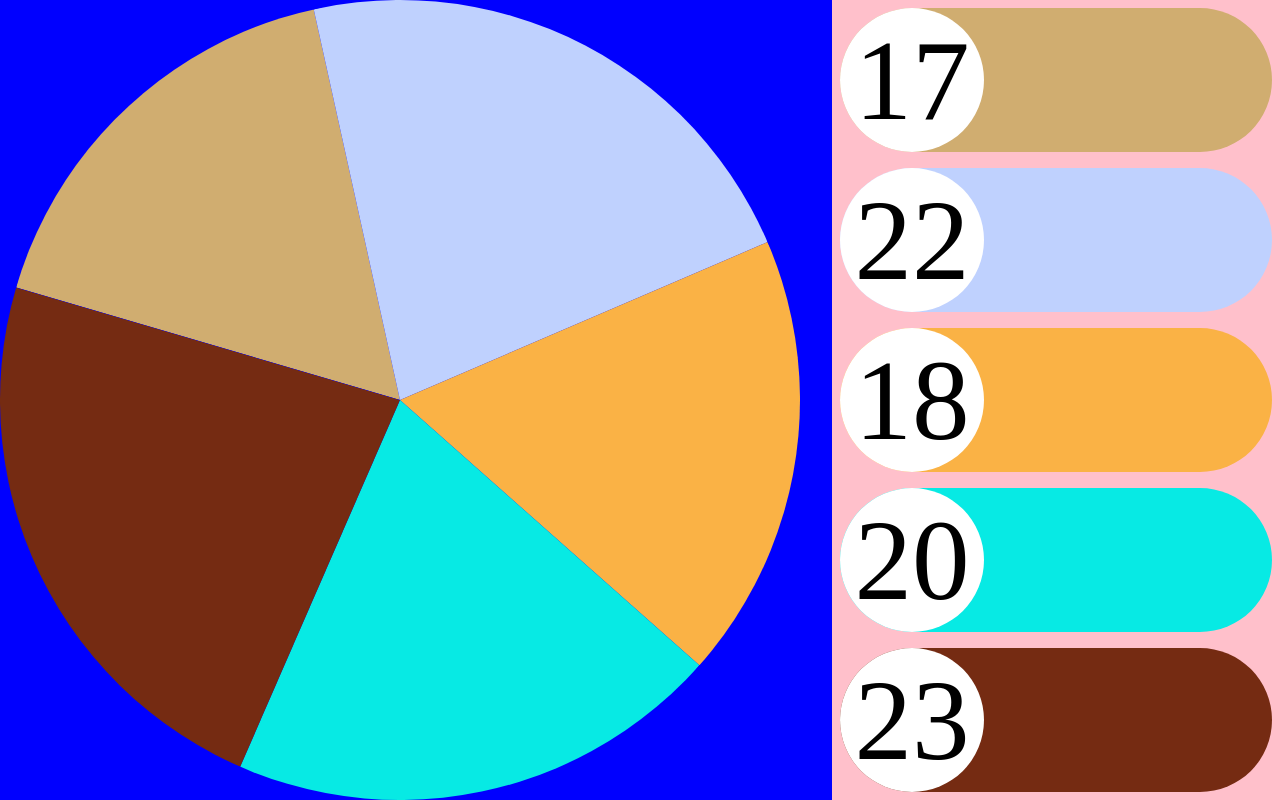
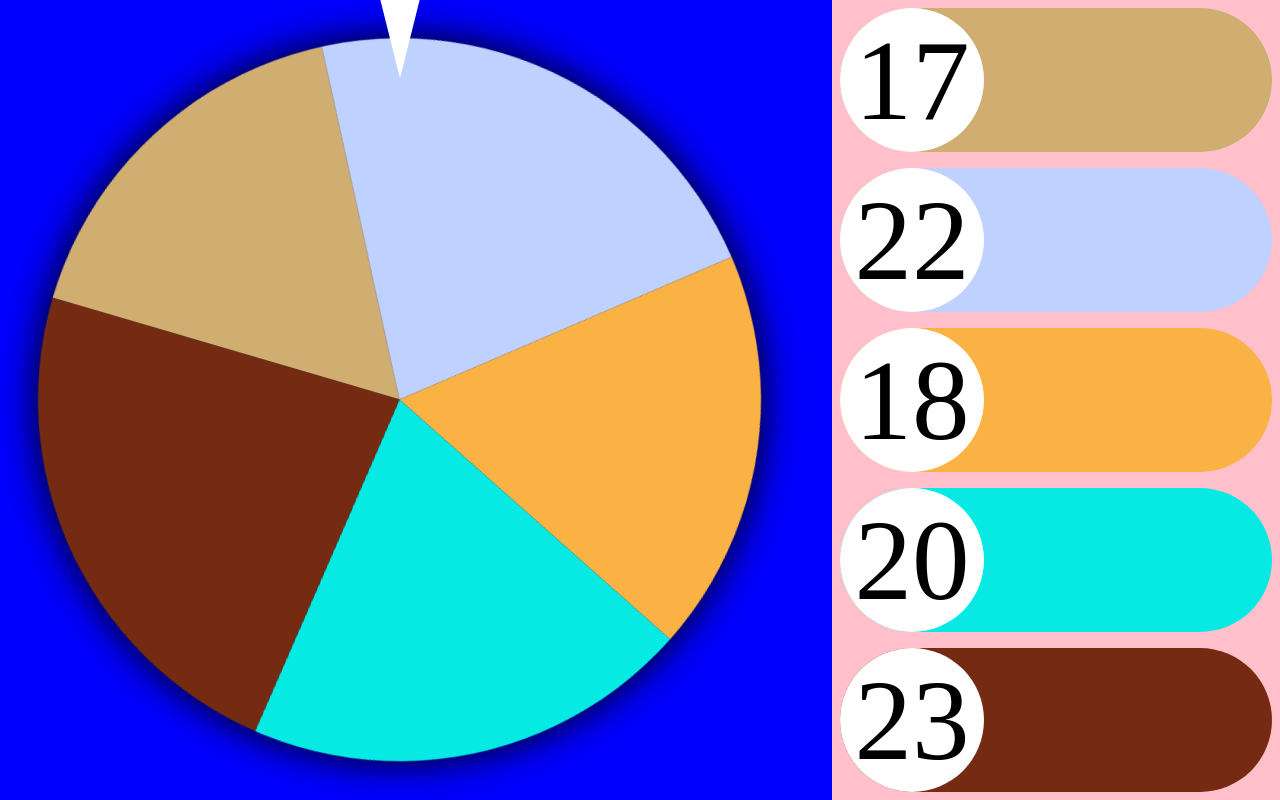
Before and after one commit to NPPortfolio/React_Reward_Wheel, a Next.js app: page / in a window 1280 px wide. Built offline with nearby package versions, Linux system fonts and the light colour scheme.

Commit message:
Update page.tsx

```diff
--- a/app/page.tsx
+++ b/app/page.tsx
@@ -102,7 +102,7 @@ export default function MyApp() {
         overflowX : 'hidden',
         overflowY : 'hidden',
       }}>
-      <Reward_Wheel segments = {segments} />
+      <Reward_Wheel segments = {segments}/>
       <RewardList segments = {segments}/>
     </div>
   );
@@ -311,6 +311,26 @@ function Reward_Wheel({segments} : RewardSegmentProps){
 
   return (
     <div
+      style = {{
+        position : 'relative',
+        //backgroundColor : 'green',
+        padding : '3%',
+      }}
+    >
+      <div
+        style = {{
+          position : 'absolute',
+          backgroundColor : 'white',
+          width : '5%',
+          height : '10%',
+          left : '50%',
+          transform: 'translate(-50%, -50%)',
+          zIndex : '1',
+          filter : 'drop-shadow(0px 0px 1000px rgba(1.0, 0.0, 0.0, 1.0))',
+          clipPath : 'polygon(0% 0%, 50% 100%, 100% 0%)',
+        }}>
+      </div>
+      <div
         onMouseMove = {handleMouseMove}
         onMouseDown = {handleMouseDown}
         onMouseUp = {handleMouseUp}
@@ -325,6 +345,7 @@ function Reward_Wheel({segments} : RewardSegmentProps){
           //width : '100%',
           //width : '90vmin',
           //height : '90vmin'
+          filter : 'drop-shadow(0px 0px 20px rgba(0.0, 0.0, 0.0, 1.0))',
         }}>
         {
           segments.map((segment) => (
@@ -340,6 +361,8 @@ function Reward_Wheel({segments} : RewardSegmentProps){
             />
           ))
         }
+
+      </div>
     </div>
   )
 }
```
Lines whose indentation alone changed are shown as unchanged.
